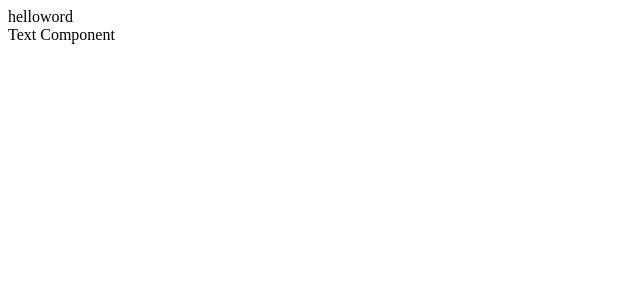
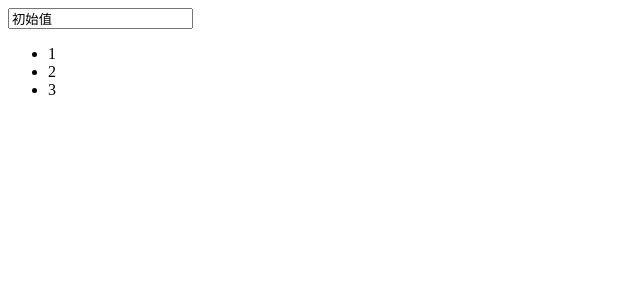
Before and after one commit to geekh5web/react-ready, a React (Create React App) app: page / in a window 1280 px wide. Shown: the top 300 px of the page, without its empty margins (0-640 px from the left). Built offline with nearby package versions, Linux system fonts and the light colour scheme.

Commit message:
2-2.6input标签双向绑定

```diff
--- a/src/Text.js
+++ /dev/null
@@ -1,14 +0,0 @@
-import React,{Component}from 'react';
-
-class Text extends Component{
-  render(){
-    return (
-      <div>
-        Text Component
-      </div>
-    );
-  }
-}
-
-
-export default Text;
--- /dev/null
+++ b/src/TodoList.js
@@ -0,0 +1,31 @@
+import React,{Component,Fragment} from "react";
+class TodoList extends Component{
+  constructor(props){
+    super(props);
+    this.state={
+      inputValue:'初始值',
+      list:[]
+    }
+  }
+  handleInputChange(e){
+    this.setState({
+      inputValue:e.target.value
+    })
+  }
+  render(){
+    return(
+      <Fragment>
+        <input
+          value={this.state.inputValue}
+          onChange={this.handleInputChange.bind(this)}
+          />
+        <ul>
+          <li>1</li>
+          <li>2</li>
+          <li>3</li>
+        </ul>
+      </Fragment>
+    )
+  }
+}
+export default TodoList;
--- a/src/index.js
+++ b/src/index.js
@@ -1,10 +1,10 @@
-import React from 'react';
+import React,{Fragment} from 'react';
 import ReactDOM from 'react-dom';
-import App from './App';
-import Text from './Text'
+// import App from './App';
+import TodoList from './TodoList.js'
 
 //JSX语法
-ReactDOM.render(<div>
-  <App />
-  <Text/>
-</div>,document.getElementById('root'));
+ReactDOM.render(<Fragment>
+  {/* <App /> */}
+  <TodoList></TodoList>
+</Fragment>,document.getElementById('root'));
```
